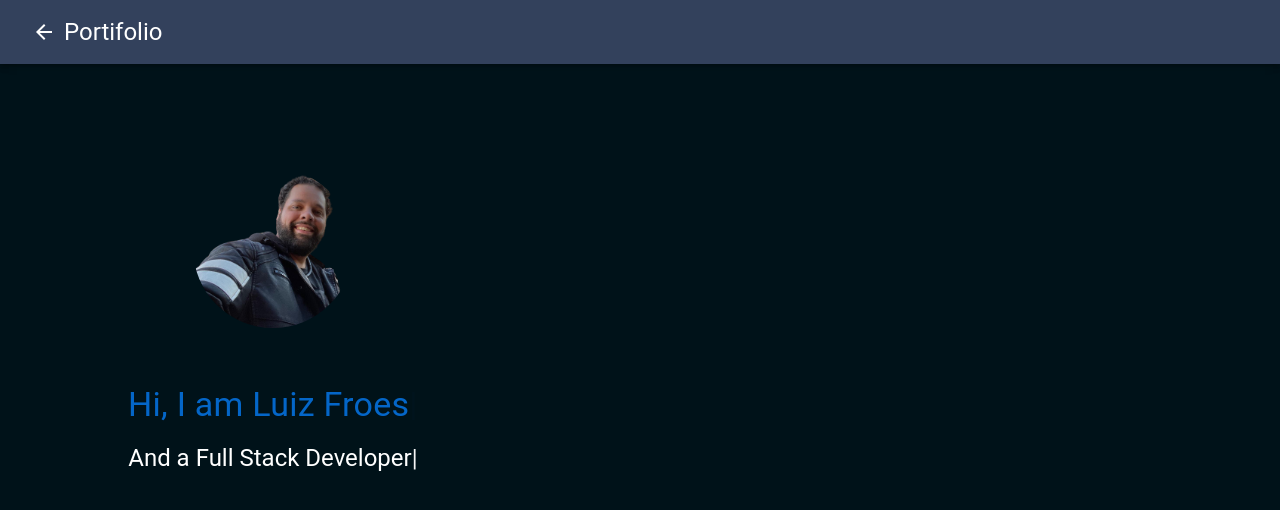
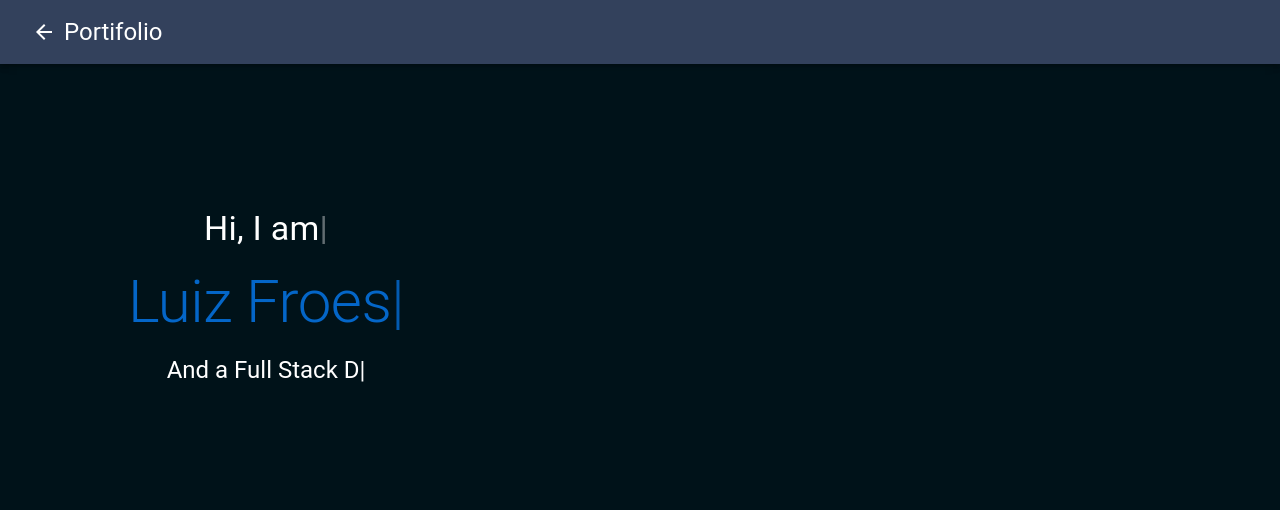
Before and after one commit to luizfroes/react-portifolio, a React (Create React App) app: page / in a window 1280 px wide. Shown: the top 510 px of the page. Built offline with nearby package versions, Linux system fonts and the light colour scheme.

Commit message:
refactored header

```diff
--- a/src/components/Header/index.js
+++ b/src/components/Header/index.js
@@ -18,17 +18,6 @@ export const Header = () => {
         zIndex: 1,
       }}
     >
-      <Grid container justifyContent="center">
-        <Avatar
-          sx={{
-            width: theme.spacing(20),
-            height: theme.spacing(20),
-            margin: theme.spacing(1),
-          }}
-          src={avatar}
-          alt="Luiz Carlos Portrait"
-        />
-      </Grid>
       <Typography
         sx={{
           marginTop: "3rem",
@@ -36,8 +25,20 @@ export const Header = () => {
         variant="h4"
       >
         <Typed
+          style={{ color: "#ffffff" }}
+          strings={["Hi, I am"]}
+          typeSpeed={40}
+        />
+      </Typography>
+      <Typography
+        sx={{
+          marginTop: "1rem",
+        }}
+        variant="h2"
+      >
+        <Typed
           style={{ color: "#0466c8ff" }}
-          strings={["Hi, I am Luiz Froes"]}
+          strings={["Luiz Froes"]}
           typeSpeed={40}
         />
       </Typography>
@@ -49,7 +50,7 @@ export const Header = () => {
       >
         <Typed
           style={{ color: "#ffffff" }}
-          strings={["I am a Software Engineer", "And a Full Stack Developer"]}
+          strings={["A Software Engineer", "And a Full Stack Developer"]}
           typeSpeed={40}
           backSpeed={50}
           loop
```
